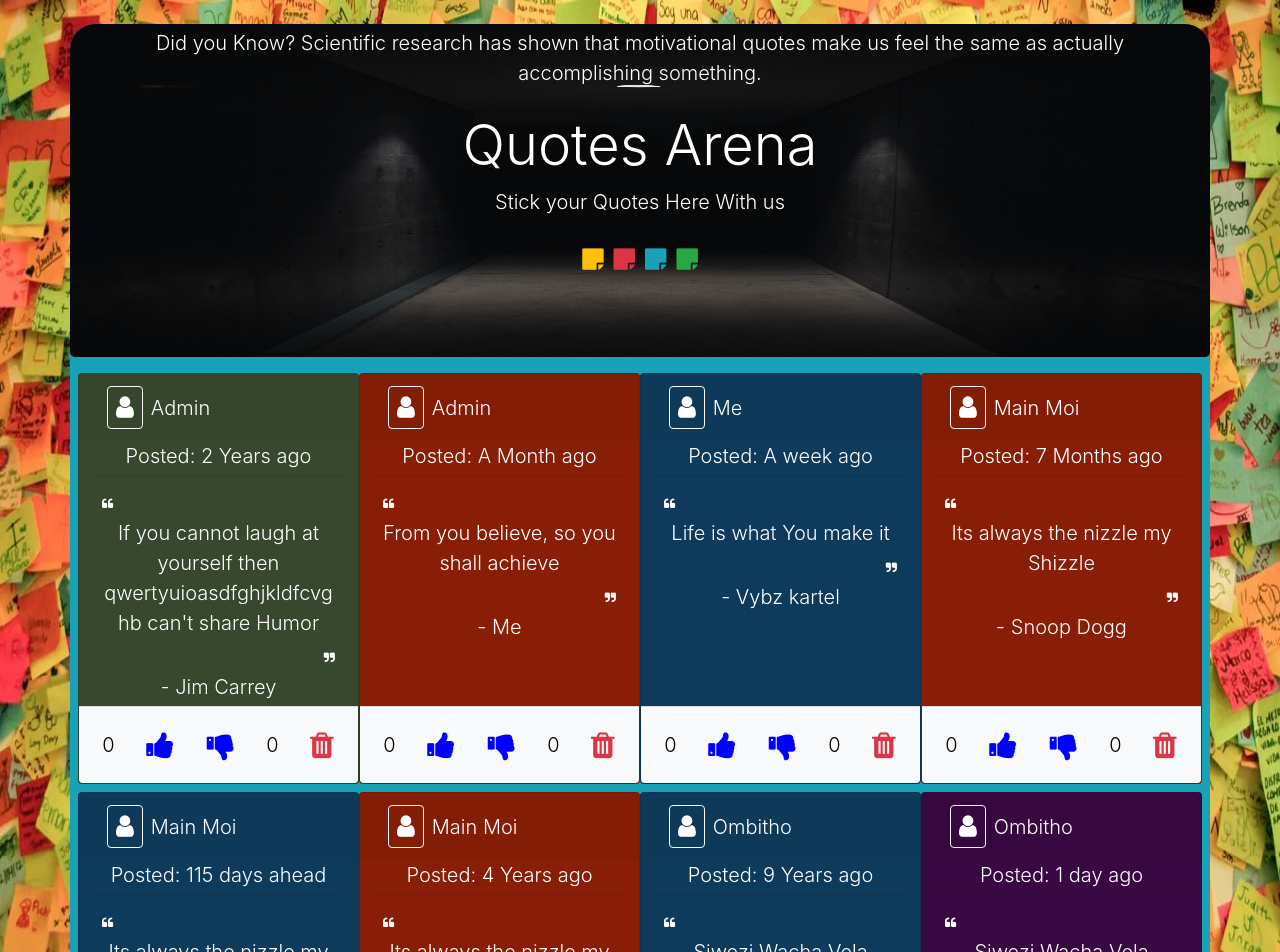
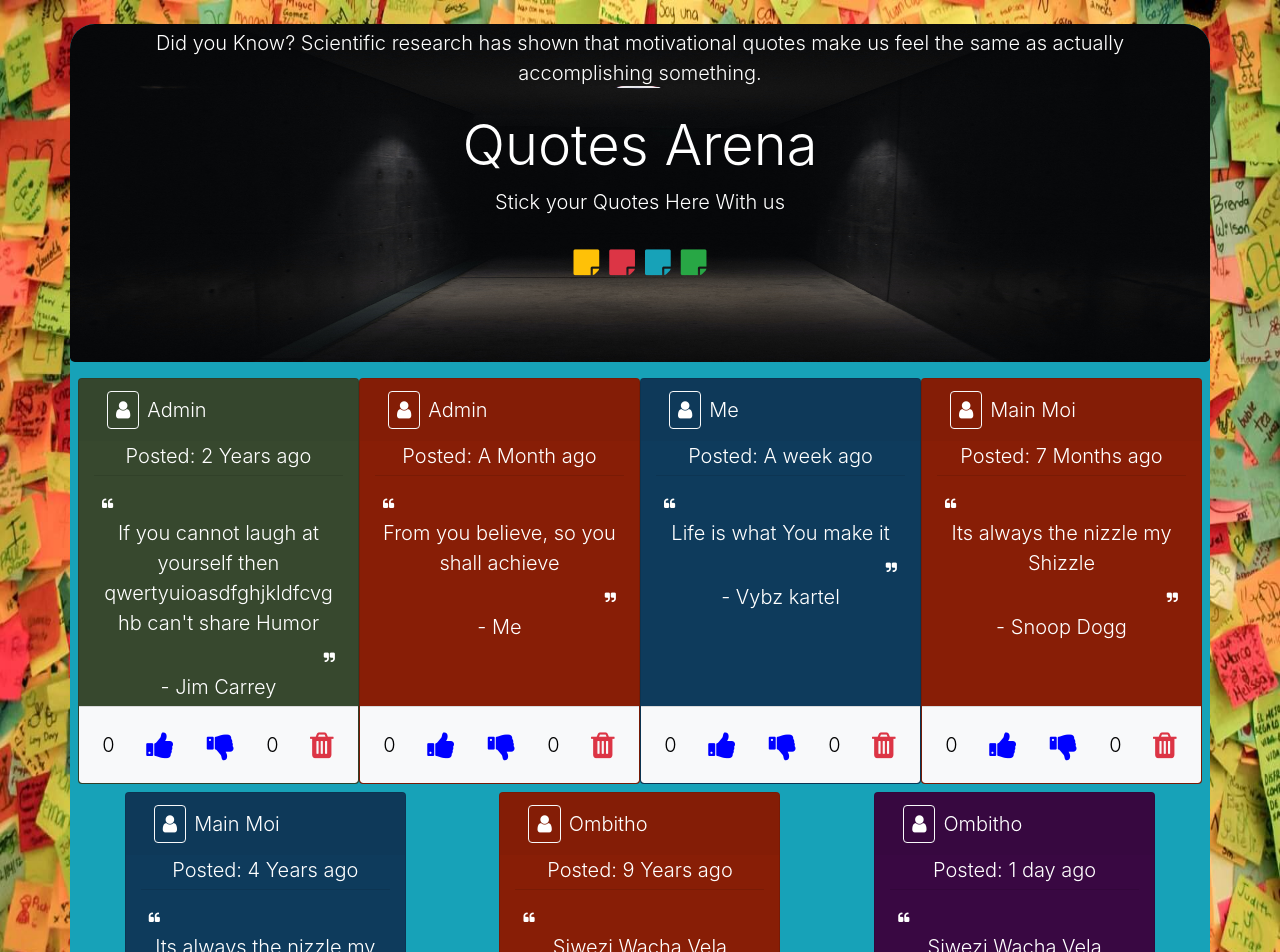
Before and after one commit to Michael-Mbaya/Quotes-App, an Angular app: page / in a window 1280 px wide. Shown: the top 952 px of the page. Built offline with nearby package versions, Linux system fonts and the light colour scheme.

Commit message:
favicon.ico notes

```diff
--- a/src/app/quote/quote.component.css
+++ b/src/app/quote/quote.component.css
@@ -21,9 +21,9 @@ div {
   overflow: hidden;
 }
 
-.lead i{
+.fa-sticky-note{
   margin: 5px;
-  font-size: 25px;
+  font-size: 30px;
 }
 
 .card-header{
--- a/src/app/quote/quote.component.ts
+++ b/src/app/quote/quote.component.ts
@@ -13,17 +13,10 @@ export class QuoteComponent implements OnInit {
     new Quote("From you believe, so you shall achieve", 'Me', 'Admin', new Date(2020, 6, 21), 0, 0),
     new Quote('Life is what You make it', 'Vybz kartel', 'Me', new Date(2020, 7, 12), 0, 0),
     new Quote('Its always the nizzle my Shizzle', 'Snoop Dogg', 'Main Moi', new Date(2019, 11, 31), 0, 0),
-    new Quote('Its always the nizzle my Shizzle', 'Snoop Dogg', 'Main Moi', new Date(2020, 11, 14), 0, 0),
     new Quote('Its always the nizzle my Shizzle', 'Snoop Dogg', 'Main Moi', new Date(2015, 10, 10), 0, 0),
     new Quote('Siwezi Wacha Vela', 'Zzero Sufuri', 'Ombitho', new Date(2010, 11, 12), 0, 0),
     new Quote('Siwezi Wacha Vela', 'Zzero Sufuri', 'Ombitho', new Date(2020, 7, 22), 0, 0)
   ];    //for dates, months counted from 0 i.e 0 is Jan to 11 is Dec
-
-  // deleteQuote(isComplete, index){
-  //   if (isComplete) {
-  //     this.quotes.splice(index,1);
-  //   }
-  // }
 
   deleteQuote(isComplete, index){
     if (isComplete) {
```
Also changed, not shown: 1 other file (tests, documents, lock files or other folders).
